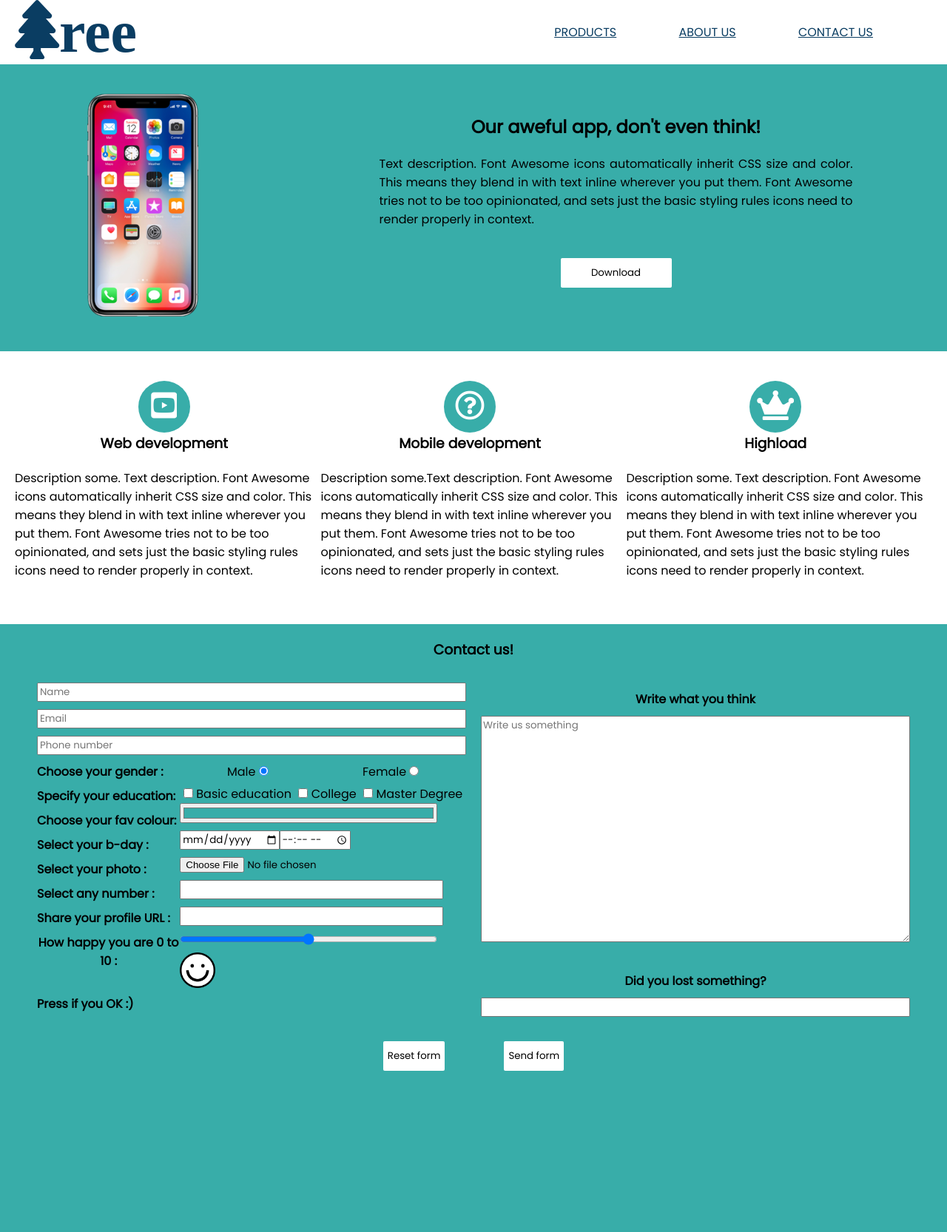
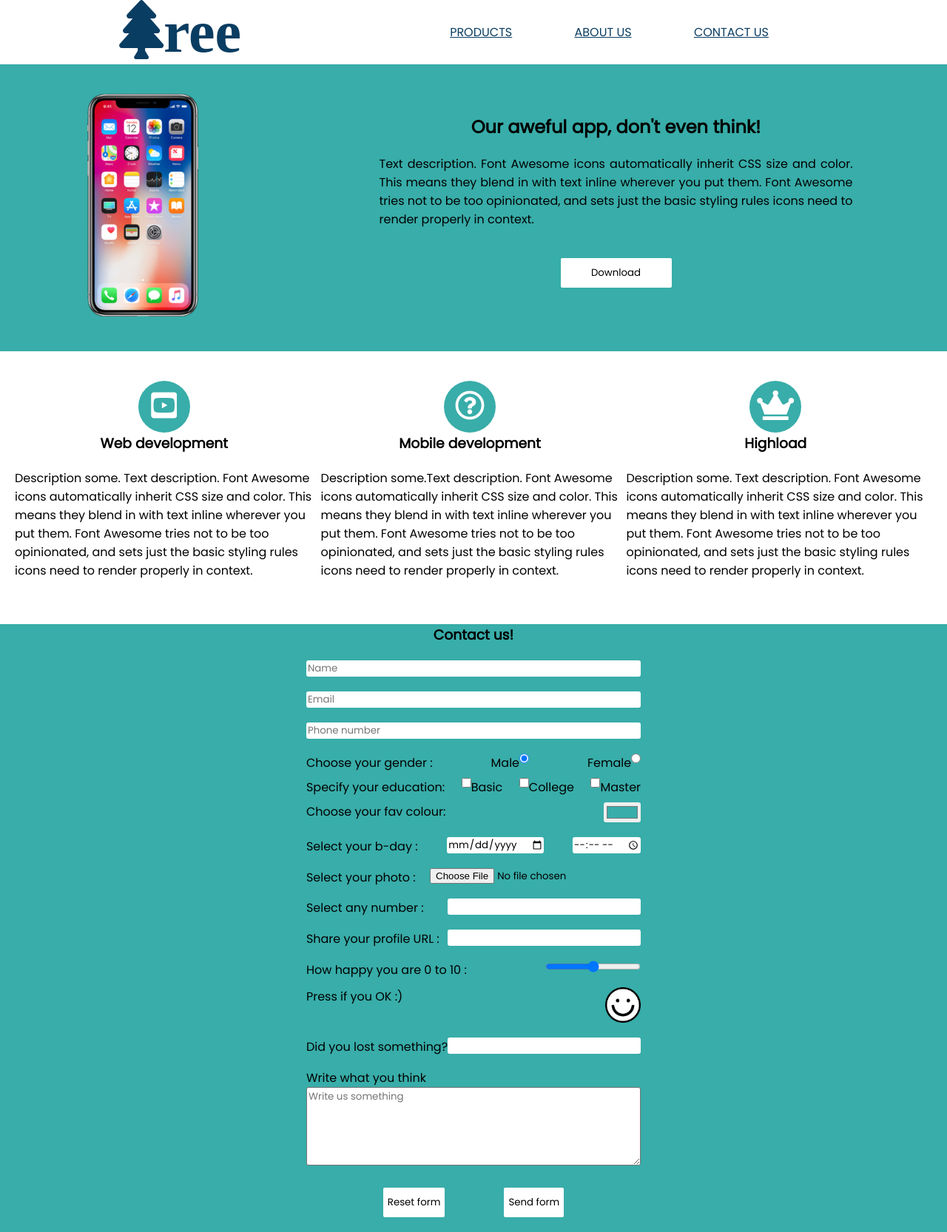
Before and after one commit to IvanRozinko/WD, a PHP site: page / in a window 1280 px wide. Shown: the whole page at 74% size. Before the commit the page ends 1448 px from the top, so only its background shows below. Run offline with PHP 8.4, Linux system fonts and the light colour scheme; some libraries are stand-ins or nearby versions.

Commit message:
3rd mentor's review

```diff
--- a/PS1/Landing/index.html
+++ b/PS1/Landing/index.html
@@ -12,6 +12,7 @@
 </head>
 <body>
 <header>
+    <div class="container">
         <div class="header__logo">
             <i class="fas fa-tree fa-5x">ree</i>
         </div>
@@ -20,30 +21,37 @@
             <a href="http://google.com">ABOUT US</a>
             <a href="http://google.com">CONTACT US</a>
         </nav>
+    </div>
 </header>
 <section class="app_container">
+    <div class="container">
         <div class="column1">
             <span class="column1__img"></span>
         </div>
         <div class="column2">
             <div><h1>Our aweful app, don't even think!</h1></div>
-        <div><p>Text description. Font Awesome icons automatically inherit CSS size and color. This means they blend in
+            <div><p>Text description. Font Awesome icons automatically inherit CSS size and color. This means they blend
+                in
                 with
                 text inline wherever you put them. Font Awesome tries not to be too opinionated, and sets just the basic
                 styling
                 rules icons need to render properly in context.</p></div>
             <div><input type="button" class="column2__button" value="Download"></div>
         </div>
+    </div>
 </section>
 <section class="branch">
+    <div class="container">
         <div class="branch__column">
             <span class="circle">
                <i class="fab fa-youtube-square"></i>
             </span>
             <h3>Web development</h3>
-        <p>Description some. Text description. Font Awesome icons automatically inherit CSS size and color. This means
+            <p>Description some. Text description. Font Awesome icons automatically inherit CSS size and color. This
+                means
                 they
-            blend in with text inline wherever you put them. Font Awesome tries not to be too opinionated, and sets just
+                blend in with text inline wherever you put them. Font Awesome tries not to be too opinionated, and sets
+                just
                 the
                 basic styling rules icons need to render properly in context.</p>
         </div>
@@ -52,9 +60,11 @@
                  <i class="far fa-question-circle"></i>
              </span>
             <h3>Mobile development</h3>
-        <p>Description some.Text description. Font Awesome icons automatically inherit CSS size and color. This means
+            <p>Description some.Text description. Font Awesome icons automatically inherit CSS size and color. This
+                means
                 they
-            blend in with text inline wherever you put them. Font Awesome tries not to be too opinionated, and sets just
+                blend in with text inline wherever you put them. Font Awesome tries not to be too opinionated, and sets
+                just
                 the
                 basic styling rules icons need to render properly in context.</p>
         </div>
@@ -63,68 +73,64 @@
                 <i class="fas fa-crown"></i>
              </span>
             <h3>Highload</h3>
-        <p>Description some. Text description. Font Awesome icons automatically inherit CSS size and color. This means
+            <p>Description some. Text description. Font Awesome icons automatically inherit CSS size and color. This
+                means
                 they
-            blend in with text inline wherever you put them. Font Awesome tries not to be too opinionated, and sets just
+                blend in with text inline wherever you put them. Font Awesome tries not to be too opinionated, and sets
+                just
                 the
                 basic styling rules icons need to render properly in context.</p>
+        </div>
     </div>
 </section>
 <form>
     <h3>Contact us!</h3>
     <div class="form__container">
-        <div class="form__container__left">
         <input type="text" class="left__input" placeholder="Name">
         <input type="email" class="left__input" placeholder="Email">
         <input type="tel" class="left__input" placeholder="Phone number">
-            <div class="left__col">
-                <div class="col__1">
-                    <label>Choose your gender :</label>
-                    <label>Specify your education:</label>
-                    <label>Choose your fav colour:</label>
-                    <label>Select your b-day :</label>
-                    <label>Select your photo :</label>
-                    <label>Select any number :</label>
-                    <label>Share your profile URL :</label>
-                    <label>How happy you are 0 to 10 :</label><br>
-                    <label>Press if you OK :)</label>
-                </div>
-                <div class="col__2">
-                    <div class="col__2--gender">
-                        <label for="male"> Male <input type="radio" name="gender" id="male" value="Male"
-                                                       checked></label>
-                        <label for="female"> Female <input type="radio" name="gender" id="female"
-                                                           value="Female"></label>
-                    </div>
-                    <div class="col__2--checkbox">
-                        <label for="basic"><input type="checkbox" id="basic"> Basic education</label>
-                        <label for="col"><input type="checkbox" id="col"> College</label>
-                        <label for="md"><input type="checkbox" id="md"> Master Degree</label>
-                    </div>
-                    <input type="color" class="col__2--input" id="color" value="#38ada9">
-                    <div class="col__2--date">
+        <label>Choose your gender :
+            <label for="male">Male<input type="radio" name="gender" id="male" checked></label>
+            <label for="female">Female<input type="radio" name="gender" id="female"></label>
+        </label>
+        <label>Specify your education:
+            <label for="basic"><input type="checkbox" id="basic">Basic</label>
+            <label for="col"><input type="checkbox" id="col">College</label>
+            <label for="md"><input type="checkbox" id="md">Master</label>
+        </label>
+        <label>Choose your fav colour:
+            <input type="color" value="#38ada9">
+        </label>
+        <label>Select your b-day :
             <input type="date" id="date">
             <input type="time">
-                    </div>
-                    <input type="file" class="col__2--input" id="file">
-                    <input type="number" class="col__2--input">
-                    <input type="url" class="col__2--input">
-                    <input type="range" class="col__2--input" min="0" max="10">
-                    <input type="image" src="images/ok.png" width="48" height="48" align="left">
-                </div>
-            </div>
-        </div>
-        <div class="form__container--right">
-            <label>Write what you think</label>
+        </label>
+        <label>Select your photo :
+            <input type="file" id="file">
+        </label>
+        <label>Select any number :
+            <input type="number">
+        </label>
+        <label>Share your profile URL :
+            <input type="url">
+        </label>
+        <label>How happy you are 0 to 10 :
+            <input type="range" min="0" max="10">
+        </label>
+        <label>Press if you OK :)
+            <input type="image" src="images/ok.png" alt="smiley pic" width="48" height="48" align="center">
+        </label>
+        <label>Did you lost something?
+            <input type="search">
+        </label>
+        <label>Write what you think </label>
         <textarea class="right--textarea" placeholder="Write us something"></textarea>
-            <label>Did you lost something?</label>
-            <input type="search">
-        </div>
-    </div>
         <div class="form--submit">
             <input type="reset" class="form--button" value="Reset form">
             <input type="submit" class="form--button" value="Send form">
         </div>
+    </div>
+
 </form>
 </body>
 </html>
--- a/PS1/Landing/style.css
+++ b/PS1/Landing/style.css
@@ -9,15 +9,18 @@
 
 header {
     display: flex;
-    max-width: 1600px;
     justify-content: space-between;
     align-items: center;
     margin-left: 20px;
     margin-right: 20px;
 }
 
-section {
-    max-width: 1600px;
+.container {
+    display: flex;
+    width: 1520px;
+    margin: 0 auto;
+    justify-content: space-around;
+    align-items: center;
 }
 
 .header__logo {
@@ -80,6 +83,7 @@ header a {
     width: 70px;
     border-radius: 50%;
 }
+
 .circle i {
     vertical-align: middle;
 }
@@ -96,91 +100,37 @@ header a {
 }
 
 form {
+    display: flex;
+    flex-direction: column;
     background-color: #38ada9;
     text-align: center;
-    padding: 20px;
-    max-width: 1600px;
+    align-items: center;
+    max-width: 1520px;
 }
 
 .form__container {
     display: flex;
-    margin: 20px 20px;
-    height: auto;
+    margin: 20px;
+    flex-direction: column;
+    align-content: space-between;
 }
 
-.form__container__left {
-    display: flex;
-    flex-direction: column;
-    flex: 1;
-    padding: 10px;
+form input {
+    margin-bottom: 20px;
+    border: 0;
+    border-radius: 3px;
 }
 
-.left__input {
-    margin-bottom: 10px;
+form label {
+    display: flex;
+    justify-content: space-between;
 }
 
-.left__col {
-    display: flex;
-}
-
-.col__1 {
-    display: flex;
-    flex-direction: column;
-    flex: 1;
-    font-weight: bold;
-}
-
-.col__1 label {
-    display: flex;
-    justify-content: flex-start;
-    padding-bottom: 8px;
-}
-
-.col__2 {
-    display: flex;
-    flex-direction: column;
-    flex: 2;
-}
-
-.col__2--gender {
-    display: flex;
-    justify-content: space-around;
-    padding-bottom: 5px;
-}
-
-.col__2--checkbox {
-    display: flex;
-    justify-content: space-around;
-}
-
-.col__2--input {
-    display: flex;
-    flex-direction: column;
-    justify-content: flex-start;
-    width: 90%;
-    margin-bottom: 10px;
-}
-
-.col__2--date {
-    display: flex;
-    padding-bottom: 10px;
-}
-
-.form__container--right {
-    display: flex;
-    flex-direction: column;
-    flex: 1;
-    padding: 10px;
-}
-
-.form__container--right label {
-    margin: 10px 0;
-    font-weight: bold;
-}
 
 .right--textarea {
-    height: 300px;
+    height: 100px;
     margin-bottom: 30px;
+    border-radius: 3px;
 }
 
 .form--submit {
```
Also changed, not shown: PS1/2columnLayot/index.html (+18 -17 lines), PS1/2columnLayot/style.css (+7 -11 lines), PS1/3columnLayot/index.html (+8 -3 lines), PS1/3columnLayot/style.css (+14 -10 lines). Lines whose indentation alone changed are shown as unchanged.
